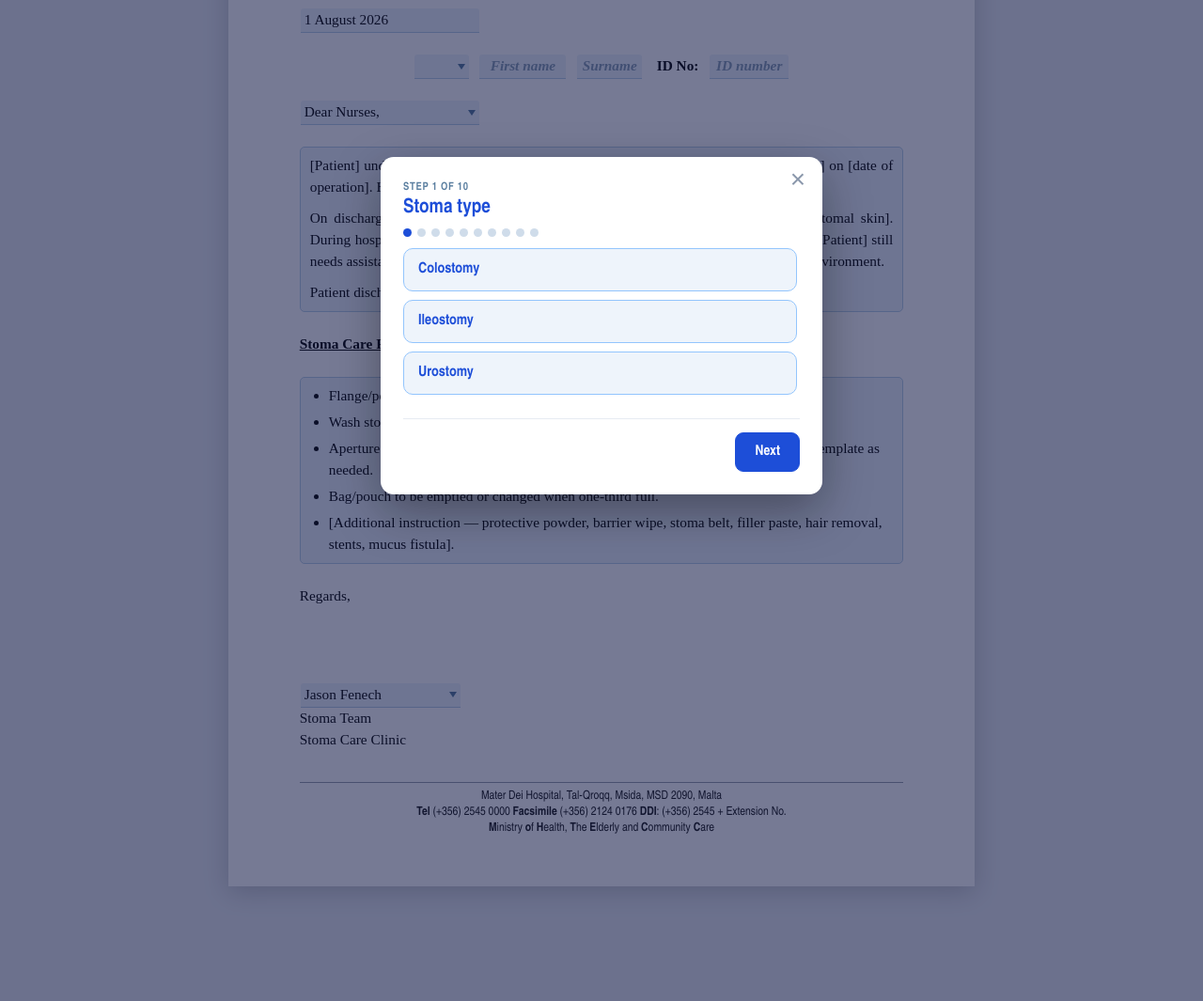
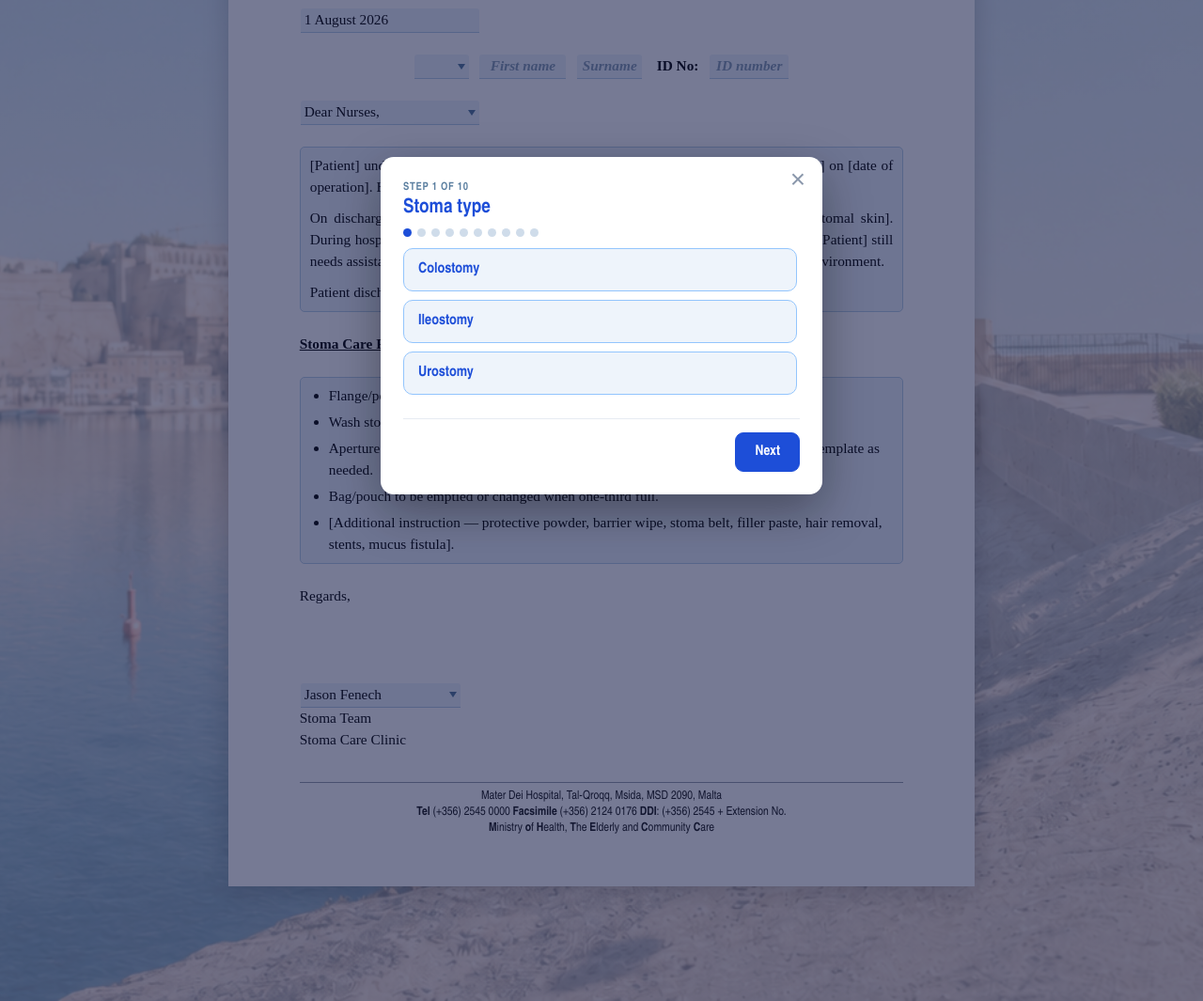
Before and after one commit to jasonfenech118-ctrl/dashborad, a Django app: page /letters/discharge/ in a window 1280 px wide. Shown: the part 372-1437 px from the top of the page at 94% size. Run offline with Django 5.2, Linux system fonts and the light colour scheme; the visitor is signed in with stand-in values (Sample User, id 1); some libraries are stand-ins or nearby versions.

Commit message:
Match discharge-letter screen theme to the rest of the app (#57)
Add the harbour background behind the discharge-letter screen (hidden on print); printed letter and letterhead unchanged.

```diff
--- a/backend/templates/clinic/discharge_letter.html
+++ b/backend/templates/clinic/discharge_letter.html
@@ -1,4 +1,4 @@
-<!doctype html>
+{% load static %}<!doctype html>
 <html lang="en">
 <head>
 <meta charset="utf-8">
@@ -33,8 +33,16 @@
     font-family:var(--serif);
     color:var(--ink);
     padding:0 0 40px;
+    min-height:100vh;position:relative;isolation:isolate;
     -webkit-print-color-adjust:exact;
     print-color-adjust:exact;
+  }
+  /* Fixed Malta harbour background (screen only) to match the rest of the app.
+     Hidden on print so the discharge letter itself is unaffected. */
+  body::before{
+    content:"";position:fixed;inset:0;z-index:-1;pointer-events:none;
+    background:linear-gradient(rgba(255,255,255,.35),rgba(255,255,255,.35)),
+      url("{% static 'images/app_background.png' %}") center center / cover no-repeat;
   }
 
   /* ---------- Toolbar (screen only) ---------- */
@@ -294,6 +302,7 @@
   @media print{
     @page{ size:A4; margin:14mm 18mm 24mm 18mm; }
     body{background:#fff;padding:0}
+    body::before{display:none !important}
     .toolbar,.catalogue-card,.format-tools{display:none !important}
     .page{
       width:auto;min-height:auto;margin:0;padding:0;
```
